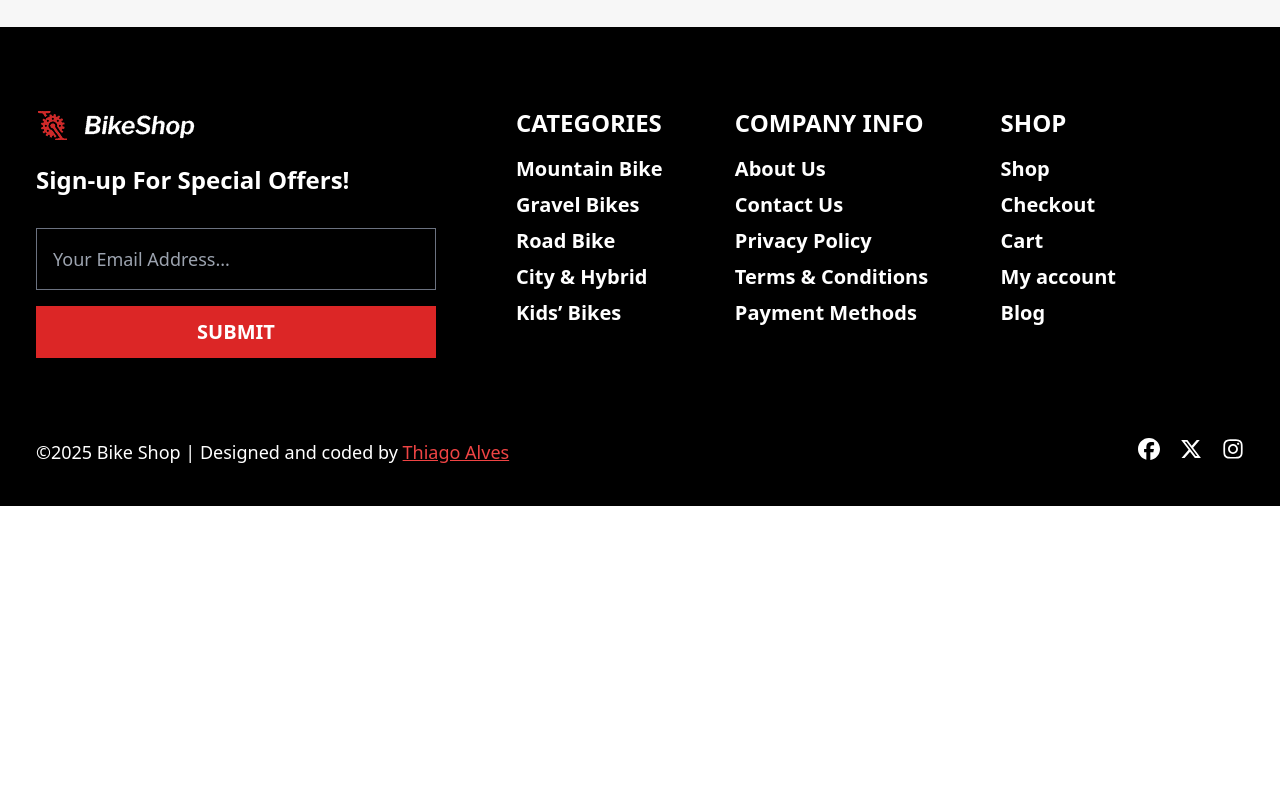
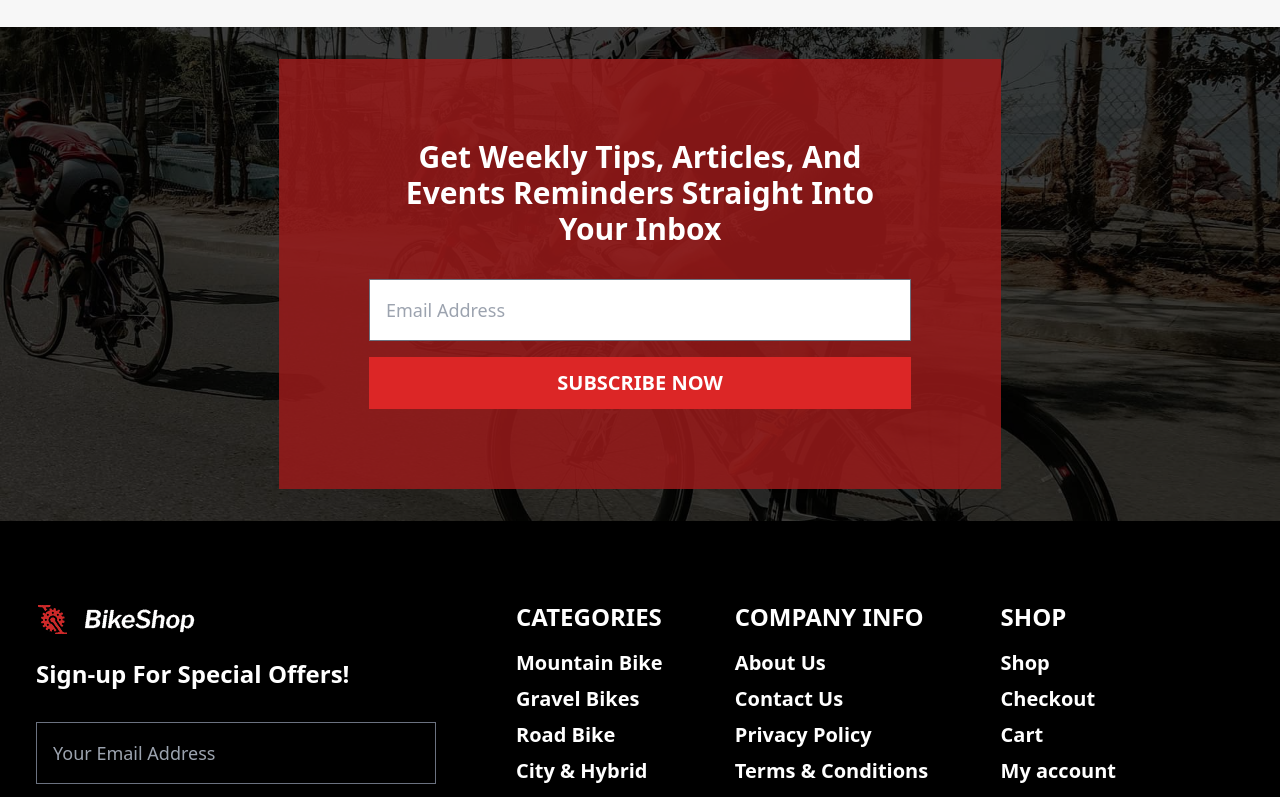
Before and after one commit to Thiago87dev/BikeShop, a Next.js app: page /about in a window 1280 px wide. Shown: the part 5040-5837 px from the top of the page. Before the commit the page ends 5546 px from the top, so only its background shows below. Built offline with nearby package versions, Linux system fonts and the light colour scheme.

Commit message:
:sparkles: feat: page about - part 7 - subscribe now - complete

```diff
--- /dev/null
+++ b/src/components/EmailForm.tsx
@@ -0,0 +1,76 @@
+"use client";
+import { useState } from "react";
+import { PulseLoader } from "react-spinners";
+
+interface EmailFormProps {
+  inputPlaceholder: string;
+  colorInput?: string;
+  colorButton: string;
+  textButton: string;
+}
+
+const EmailForm = ({
+  colorInput = "bg-transparent",
+  colorButton,
+  inputPlaceholder,
+  textButton,
+}: EmailFormProps) => {
+  const [email, setEmail] = useState("");
+  const [error, seterror] = useState("");
+  const [loading, setLoading] = useState(false);
+
+  const handleEmailSubmit = (e: React.FormEvent<HTMLFormElement>) => {
+    e.preventDefault();
+
+    if (!email) {
+      seterror("Email is Required");
+    } else {
+      setLoading(true);
+      setTimeout(() => {
+        seterror("Submission Failed");
+        setLoading(false);
+      }, 1800);
+    }
+  };
+
+  const handleEmailChange = (e: React.ChangeEvent<HTMLInputElement>) => {
+    setEmail(e.target.value);
+    if (error) {
+      seterror("");
+    }
+  };
+  return (
+    <div>
+      <form
+        onSubmit={handleEmailSubmit}
+        className="relative flex flex-col gap-4"
+      >
+        {loading && (
+          <div className="absolute flex items-center bg-black/70 backdrop-blur-sm justify-center inset-0">
+            <PulseLoader size={20} color="#bababa" />
+          </div>
+        )}
+        <input
+          type="email"
+          value={email}
+          onChange={handleEmailChange}
+          placeholder={inputPlaceholder}
+          className={`bg-transparent ${colorInput} border-[1px] border-solid border-gray-500 p-4 text-lg`}
+        />
+        {error && (
+          <p className="text-red-500 text-lg font-bold bg-white border-[1px] border-solid border-red-500 p-2">
+            {error}
+          </p>
+        )}
+        <button
+          type="submit"
+          className={`py-3 ${colorButton} px-9 text-white font-semibold hover:bg-red-700 transition-colors duration-200 uppercase text-xl`}
+        >
+          {textButton}
+        </button>
+      </form>
+    </div>
+  );
+};
+
+export default EmailForm;
--- a/src/components/Footer.tsx
+++ b/src/components/Footer.tsx
@@ -1,17 +1,13 @@
-"use client";
 import Image from "next/image";
 import Link from "next/link";
-import { useState } from "react";
 import { FaXTwitter } from "react-icons/fa6";
 import { FaFacebook } from "react-icons/fa6";
 import { FaInstagram } from "react-icons/fa6";
-import { PulseLoader } from "react-spinners";
+import EmailForm from "./EmailForm";
 
 const year = new Date().getFullYear();
 const Footer = () => {
-  const [email, setEmail] = useState("");
-  const [error, seterror] = useState("");
-  const [loading, setLoading] = useState(false);
+
 
   const categories = [
     { label: "Mountain Bike", path: `/shop?c=${encodeURIComponent('Mountain')}` },
@@ -37,28 +33,6 @@ const Footer = () => {
     { label: "Blog", path: "/blog" },
   ];
 
-  const handleEmailSubmit = (e: React.FormEvent<HTMLFormElement>) => {
-    e.preventDefault();
-
-    if (!email) {
-      seterror("Email is Required");
-    } else {
-      setLoading(true)
-      setTimeout(() => {
-          seterror("Submission Failed");
-          setLoading(false);
-      }, 1800);
-    }
-
-  };
-
-  const handleEmailChange = (e: React.ChangeEvent<HTMLInputElement>) => {
-    setEmail(e.target.value);
-    if (error) {
-      seterror("");
-    }
-  };
-
   return (
     <div className="flex justify-center bg-black text-white">
       <div className="flex flex-col items-center lg:items-stretch w-full max-w-[1240px] pt-20 pb-10 px-4">
@@ -77,34 +51,7 @@ const Footer = () => {
             <h2 className="font-semibold mx-auto lg:mx-0 text-2xl mb-3 text-center lg:text-left">
               Sign-up For Special Offers!
             </h2>
-            <form
-              onSubmit={handleEmailSubmit}
-              className="relative flex flex-col gap-4"
-            >
-              {loading && (
-                <div className="absolute flex items-center bg-black/70 backdrop-blur-sm justify-center inset-0">
-                  <PulseLoader size={20} color="#bababa" />
-                </div>
-              )}
-              <input
-                type="email"
-                value={email}
-                onChange={handleEmailChange}
-                placeholder="Your Email Address..."
-                className="bg-transparent border-[1px] border-solid border-gray-500 p-4 text-lg"
-              />
-              {error && (
-                <p className="text-red-500 text-lg font-bold bg-white border-[1px] border-solid border-red-500 p-2">
-                  {error}
-                </p>
-              )}
-              <button
-                type="submit"
-                className="bg-red-600 py-3 px-9 font-semibold hover:bg-red-700 transition-colors duration-200 uppercase text-xl"
-              >
-                submit
-              </button>
-            </form>
+            <EmailForm  colorButton="bg-red-600" colorInput="" inputPlaceholder="Your Email Address" textButton="Submit"/>
           </div>
           <div className="flex flex-col lg:flex-row items-center lg:items-stretch justify-between text-center lg:text-left gap-10 lg:w-[600px]">
             <div>
--- a/src/components/about/AboutMain.tsx
+++ b/src/components/about/AboutMain.tsx
@@ -1,5 +1,6 @@
 
 import RedStripWithCounter from "./countNumber/RedStripWithCounter"
+import GetWeeklyTips from "./getWeeklyTips/GetWeeklyTips"
 import OurMission from "./OurMission"
 import OurTeam from "./ourTeam/OurTeam"
 import Records from "./records/Records"
@@ -17,6 +18,7 @@ const AboutMain = () => {
       <OurTeam/>
       <TopBrands/>
       <Testimonials/>
+      <GetWeeklyTips/>
     </div>
   )
 }
--- /dev/null
+++ b/src/components/about/getWeeklyTips/GetWeeklyTips.tsx
@@ -0,0 +1,23 @@
+import EmailForm from "@/components/EmailForm";
+
+const GetWeeklyTips = () => {
+  return (
+    <div className="relative flex justify-center bg-[url('/img/about/tony-pham-K2xGNNcQn_w-unsplash.jpg')] bg-center bg-cover px-4 py-8">
+      <div className="absolute inset-0 bg-black opacity-75"></div>
+      <div className="relative flex justify-center w-full md:w-[722px] px-4 py-20 md:p-20">
+      <div className="absolute inset-0 bg-red-800 opacity-85"></div>
+        <div className="relative flex flex-col gap-8 w-full md:w-[542px] ">
+          <h2 className="text-white font-bold text-3xl text-center">
+            Get Weekly Tips, Articles, And Events Reminders Straight Into Your
+            Inbox
+          </h2>
+          <div>
+            <EmailForm  colorButton="bg-red-600" colorInput="bg-white" inputPlaceholder="Email Address" textButton="Subscribe now"/>
+          </div>
+        </div>
+      </div>
+    </div>
+  );
+};
+
+export default GetWeeklyTips;
```
